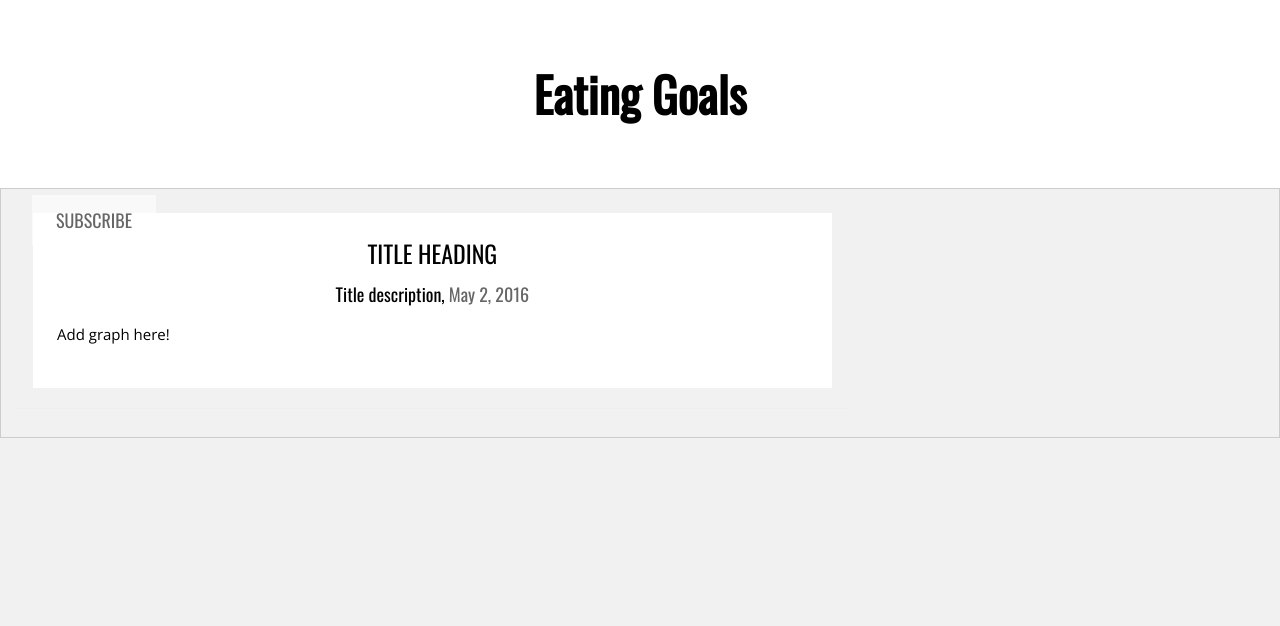
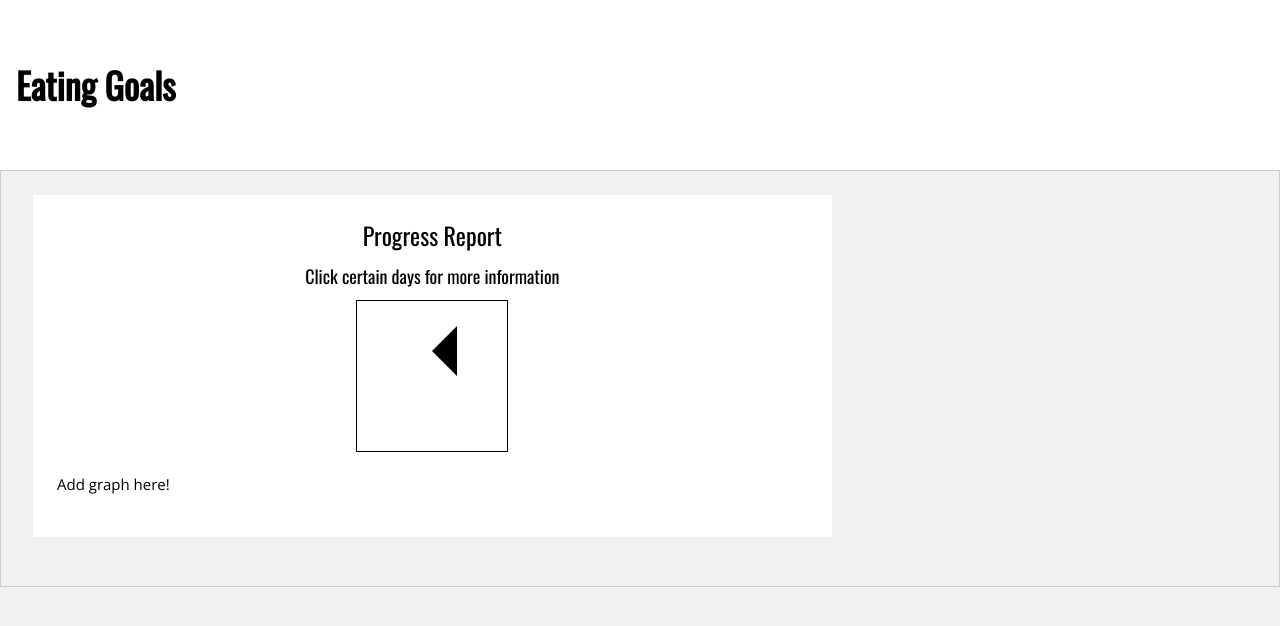
Before and after one commit to XxAdi101xX/EatingGoals, a plain HTML site: page profile.html in a window 1280 px wide. Drawn offline with nearby package versions, Linux system fonts and the light colour scheme.

Commit message:
Change profile

```diff
--- a/profile.css
+++ b/profile.css
@@ -61,13 +61,6 @@ img{margin-bottom:-5px}a{color:inherit}
 .w3-badge{border-radius:50%}
 ul.w3-ul{list-style-type:none;padding:0;margin:0}ul.w3-ul li{padding:6px 2px 6px 16px;border-bottom:1px solid #ddd}ul.w3-ul li:last-child{border-bottom:none}
 .w3-tooltip,.w3-display-container{position:relative}.w3-tooltip .w3-text{display:none}.w3-tooltip:hover .w3-text{display:inline-block}
-.w3-navbar{list-style-type:none;margin:0;padding:0;overflow:hidden}
-.w3-navbar li{float:left}.w3-navbar li a,.w3-navitem,.w3-navbar li .w3-btn,.w3-navbar li .w3-input{display:block;padding:8px 16px}.w3-navbar li .w3-btn,.w3-navbar li .w3-input{border:none;outline:none;width:100%}
-.w3-navbar li a:hover{color:#000;background-color:#ccc}
-.w3-navbar .w3-dropdown-hover,.w3-navbar .w3-dropdown-click{position:static}
-.w3-navbar .w3-dropdown-hover:hover,.w3-navbar .w3-dropdown-hover:first-child,.w3-navbar .w3-dropdown-click:hover{background-color:#ccc;color:#000}
-.w3-navbar a,.w3-topnav a,.w3-sidenav a,.w3-dropdown-content a,.w3-accordion-content a,.w3-dropnav a{text-decoration:none!important}
-.w3-navbar .w3-opennav.w3-right{float:right!important}.w3-topnav{padding:8px 8px}
 .w3-topnav a{padding:0 8px;border-bottom:3px solid transparent;-webkit-transition:border-bottom .25s;transition:border-bottom .25s}
 .w3-topnav a:hover{border-bottom:3px solid #fff}.w3-topnav .w3-dropdown-hover a{border-bottom:0}
 .w3-opennav,.w3-closenav{color:inherit}.w3-opennav:hover,.w3-closenav:hover{cursor:pointer;opacity:0.8}
@@ -75,10 +68,6 @@ ul.w3-ul{list-style-type:none;padding:0;margin:0}ul.w3-ul li{padding:6px 2px 6px
 .w3-accordion-content a,.w3-dropdown-content a,.w3-dropdown-click:hover,.w3-dropdown-hover:hover,.w3-opennav,.w3-closenav,.w3-closebtn,*[class*="w3-hover-"]
 {-webkit-transition:background-color .25s,color .15s,box-shadow .25s,opacity 0.25s,filter 0.25s,border 0.15s;transition:background-color .25s,color .15s,box-shadow .15s,opacity .25s,filter .25s,border .15s}
 .w3-ripple:active{opacity:0.5}.w3-ripple{-webkit-transition:opacity 0s;transition:opacity 0s}
-.w3-sidenav{height:100%;width:200px;background-color:#fff;position:fixed!important;z-index:1;overflow:auto}
-.w3-sidenav a{padding:4px 2px 4px 16px}.w3-sidenav a:hover{background-color:#ccc}.w3-sidenav a,.w3-dropnav a{display:block}
-.w3-sidenav .w3-dropdown-hover:hover,.w3-sidenav .w3-dropdown-hover:first-child,.w3-sidenav .w3-dropdown-click:hover,.w3-dropnav a:hover{background-color:#ccc;color:#000}
-.w3-sidenav .w3-dropdown-hover,.w3-sidenav .w3-dropdown-click {width:100%}.w3-sidenav .w3-dropdown-hover .w3-dropdown-content,.w3-sidenav .w3-dropdown-click .w3-dropdown-content{min-width:100%}
 .w3-main,#main{transition:margin-left .4s}
 .w3-modal{z-index:3;display:none;padding-top:100px;position:fixed;left:0;top:0;width:100%;height:100%;overflow:auto;background-color:rgb(0,0,0);background-color:rgba(0,0,0,0.4)}
 .w3-modal-content{margin:auto;background-color:#fff;position:relative;padding:0;outline:0;width:600px}.w3-closebtn{text-decoration:none;float:right;font-size:24px;font-weight:bold;color:inherit}
@@ -106,7 +95,7 @@ input[type=checkbox].w3-check:checked+.w3-validate,input[type=radio].w3-radio:ch
 input[type=checkbox].w3-check:disabled+.w3-validate,input[type=radio].w3-radio:disabled+.w3-validate{color:#aaa}
 .w3-responsive{overflow-x:auto}
 .w3-container:after,.w3-panel:after,.w3-row:after,.w3-row-padding:after,.w3-topnav:after,.w3-clear:after,.w3-btn-group:before,.w3-btn-group:after,.w3-btn-bar:before,.w3-btn-bar:after
-{content:"";display:table;clear:both}
+{content:"";display:table;clear:both;text-align:left}
 .w3-col,.w3-half,.w3-third,.w3-twothird,.w3-threequarter,.w3-quarter{float:left;width:100%}
 .w3-col.s1{width:8.33333%}
 .w3-col.s2{width:16.66666%}
@@ -169,7 +158,7 @@ input[type=checkbox].w3-check:disabled+.w3-validate,input[type=radio].w3-radio:d
 .w3-tiny{font-size:10px!important}.w3-small{font-size:12px!important}
 .w3-medium{font-size:15px!important}.w3-large{font-size:18px!important}
 .w3-xlarge{font-size:24px!important}.w3-xxlarge{font-size:36px!important}
-.w3-xxxlarge{font-size:48px!important}.w3-jumbo{font-size:64px!important}
+.w3-xxxlarge{font-size:36px!important;text-align: left}.w3-jumbo{font-size:64px!important;text-align:left}
 .w3-vertical{word-break:break-all;line-height:1;text-align:center;width:0.6em}
 .w3-left-align{text-align:left!important}.w3-right-align{text-align:right!important}
 .w3-justify{text-align:justify!important}.w3-center{text-align:center!important}
@@ -347,3 +336,5 @@ input[type=checkbox].w3-check:disabled+.w3-validate,input[type=radio].w3-radio:d
 .w3-border-dark-grey,.w3-hover-border-dark-grey:hover,.w3-border-dark-gray,.w3-hover-border-dark-gray:hover{border-color:#616161!important}
 .w3-border-pale-red,.w3-hover-border-pale-red:hover{border-color:#ffe7e7!important}.w3-border-pale-green,.w3-hover-border-pale-green:hover{border-color:#e7ffe7!important}
 .w3-border-pale-yellow,.w3-hover-border-pale-yellow:hover{border-color:#ffffcc!important}.w3-border-pale-blue,.w3-hover-border-pale-blue:hover{border-color:#e7ffff!important}
+
+/*Canvas things */
--- a/profile.html
+++ b/profile.html
@@ -13,7 +13,11 @@
 h1,h2,h3,h4,h5,h6 {font-family: "Oswald"}
 body {font-family: "Open Sans"}
 </style>
-<body class="w3-light-grey">
+<body class="w3-light-grey"; onload = "draw();">
+
+<style type="text/css">
+      canvas { border: 1px solid black; }
+    </style>
 
 <!-- w3-content defines a container for fixed size centered content,
 and is wrapped around the whole page content, except for the footer in this example -->
@@ -22,14 +26,6 @@ and is wrapped around the whole page content, except for the footer in this exam
   <!-- Header -->
   <header class="w3-container w3-center w3-padding-48 w3-white">
     <h1 class="w3-xxxlarge"><b>Eating Goals</b></h1>
-  </header>
-
-  <!-- Image header -->
-  <header class="w3-display-container w3-wide" id="home">
-    <div class="w3-display-left w3-padding-xlarge">
-      <h1 class="w3-text-white">Jane's</h1>
-      <h6><button class="w3-btn w3-white w3-padding-large w3-large w3-opacity w3-hover-opacity-off" onclick="document.getElementById('subscribe').style.display='block'">SUBSCRIBE</button></h6>
-    </div>
   </header>
 
   <!-- Grid -->
@@ -41,8 +37,9 @@ and is wrapped around the whole page content, except for the footer in this exam
       <!-- Blog entry -->
       <div class="w3-container w3-white w3-margin w3-padding-large">
         <div class="w3-center">
-          <h3>TITLE HEADING</h3>
-          <h5>Title description, <span class="w3-opacity">May 2, 2016</span></h5>
+          <h3>Progress Report</h3>
+          <h5>Click certain days for more information</h5>
+          <canvas id="Graph" width="150" height="150"></canvas>
         </div>
 
         <div class="w3-justify">
@@ -85,7 +82,15 @@ function myFunction(id) {
 }
 
 function draw(){
-    var canvas;
+    var canvas=document.getElementById('Graph');
+    if (canvas.getContext){
+          var ctx = canvas.getContext('2d');
+          ctx.beginPath();
+          ctx.moveTo(75, 50);
+          ctx.lineTo(100, 75);
+          ctx.lineTo(100, 25);
+          ctx.fill();
+        }
 }
 function likeFunction(x) {
     x.style.fontWeight = "bold";
```
